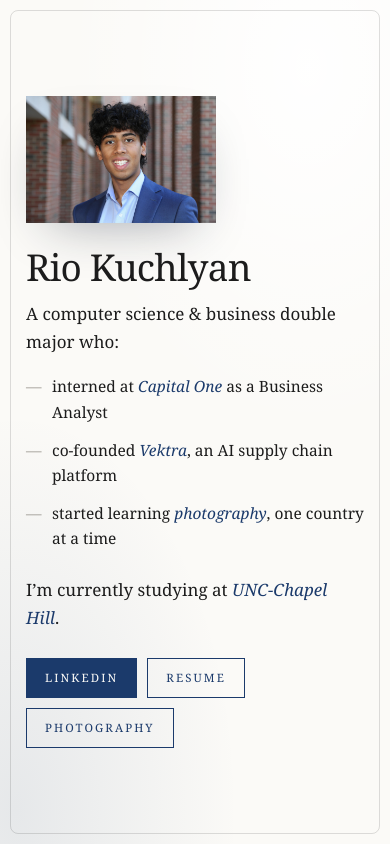
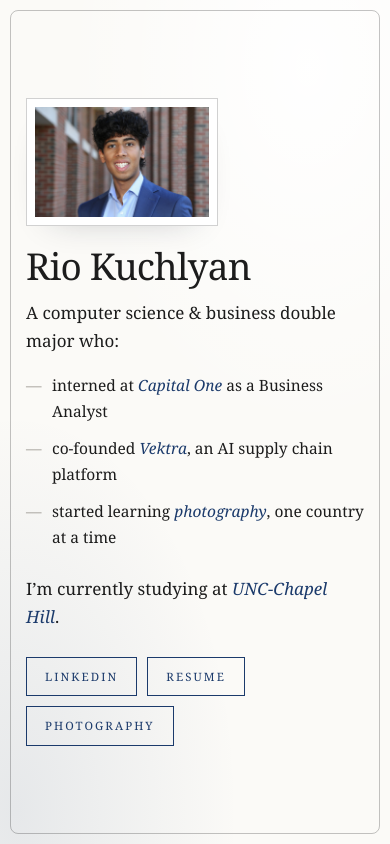
Before and after one commit to riokuchlyan/PortfolioWebsite, a Next.js app: page / in a window 390 px wide. Built offline with nearby package versions, Linux system fonts and the light colour scheme.

Commit message:
style: update button styles and enhance photo layout for improved design

```diff
--- a/app/globals.css
+++ b/app/globals.css
@@ -48,7 +48,7 @@ body::after {
   position: fixed;
   inset: var(--frame-inset);
   z-index: 50;
-  border: 1px solid rgba(28, 28, 28, 0.14);
+  border: 1px solid rgba(28, 28, 28, 0.26);
   border-radius: 8px;
   pointer-events: none;
 }
@@ -105,12 +105,17 @@ ul {
 
 .hero-photo {
   flex: none;
-  width: clamp(180px, 23vw, 240px);
+  width: clamp(190px, 24vw, 260px);
   height: auto;
   aspect-ratio: 4 / 5;
   object-fit: cover;
-  /* sits in the light rather than pasted on top of it */
-  box-shadow: 0 22px 52px -24px rgba(20, 30, 50, 0.4);
+  /* matted like a framed print — white mat inside a hairline, so the photo
+     belongs to the page instead of floating on top of it. box-sizing is
+     border-box, so the mat eats into the photo and never changes the layout */
+  padding: 11px;
+  background: #ffffff;
+  border: 1px solid rgba(28, 28, 28, 0.2);
+  box-shadow: 0 16px 36px -26px rgba(20, 30, 50, 0.3);
 }
 
 /* set large and light — the name is the artwork on the page */
@@ -185,16 +190,6 @@ ul {
 .btn:hover {
   background: var(--accent);
   color: var(--bg);
-}
-
-.btn-solid {
-  background: var(--accent);
-  color: var(--bg);
-}
-
-.btn-solid:hover {
-  background: #142c52;
-  border-color: #142c52;
 }
 
 /* --- inner pages (photography, 404) -------------------------------------- */
@@ -296,13 +291,14 @@ ul {
     flex-direction: column-reverse;
     justify-content: center;
     align-items: flex-start;
-    gap: 24px;
+    gap: 20px;
   }
 
   /* small uncropped landscape above the name */
   .hero-photo {
-    width: 190px;
+    width: 192px;
     aspect-ratio: 3 / 2;
+    padding: 8px;
   }
 
   .hero-title {
--- a/app/page.tsx
+++ b/app/page.tsx
@@ -31,7 +31,7 @@ export default function Page() {
             href={profile.linkedin}
             target="_blank"
             rel="noopener noreferrer"
-            className="btn btn-solid"
+            className="btn"
           >
             LinkedIn
           </a>
```
